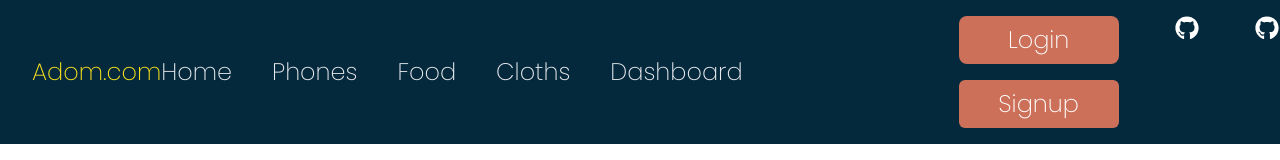
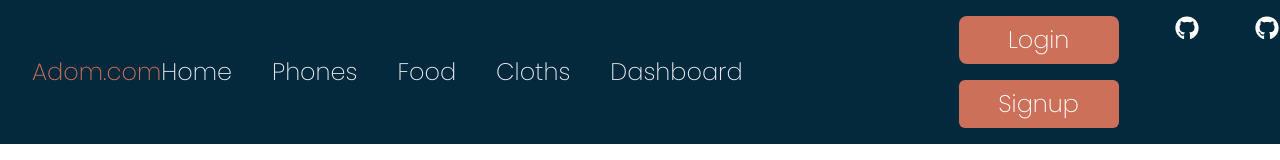
Before and after one commit to Clifftech123/react-ecommerce_website, a React (Create React App) app: page / in a window 1280 px wide. Shown: the top 160 px of the page. Built offline with nearby package versions, Linux system fonts and the light colour scheme.

Commit message:
I changed the logo color

```diff
--- a/src/Components/navbarComponent.jsx
+++ b/src/Components/navbarComponent.jsx
@@ -14,7 +14,7 @@ const NavBarComponent = () => {
 				<div className=" justify-between  px-4 mx-auto lg:max-w-10xl md:items-center md:flex md:px-8 font-Poppins">
 					<div>
 						<div className="flex items-center justify-between py-3 md:py-5 md:block">
-							<h2 className="  text-2xl  font-Poppins  text-LogoColor ">
+							<h2 className="  text-2xl  font-Poppins  text-bntColor ">
 								Adom.com
 							</h2>
 
@@ -63,18 +63,17 @@ const NavBarComponent = () => {
 								navbar ? "block   " : "hidden"
 							}`}
 						>
-						{/* NAV ITEMS */}
+							{/* NAV ITEMS */}
 							<ul className="items-center   text-2xl  justify-center space-y-8 md:flex md:space-x-10  md:space-y-0  md:divide-y-0">
 								<li className="  ">
-									<NavLink to='/'> Home</NavLink>
+									<NavLink to="/"> Home</NavLink>
 								</li>
 								<li className=" "> Phones </li>
 								<li className=" "> Food </li>
 								<li className=""> Cloths</li>
 								<li className=" "> Dashboard</li>
 								<div>
-
-									<ul className=" hidden text-2xl  mt-5 ml-20   md:ml-40   text-center  md:flex justify-end  md:mt-0   md:space-x-6 md:space-y-0">
+									<ul className=" text-2xl  mt-5 ml-20   md:ml-40   text-center  md:flex justify-end  md:mt-0   md:space-x-6 md:space-y-0">
 										<div className="m-2 ">
 											<span>
 												<button
```
